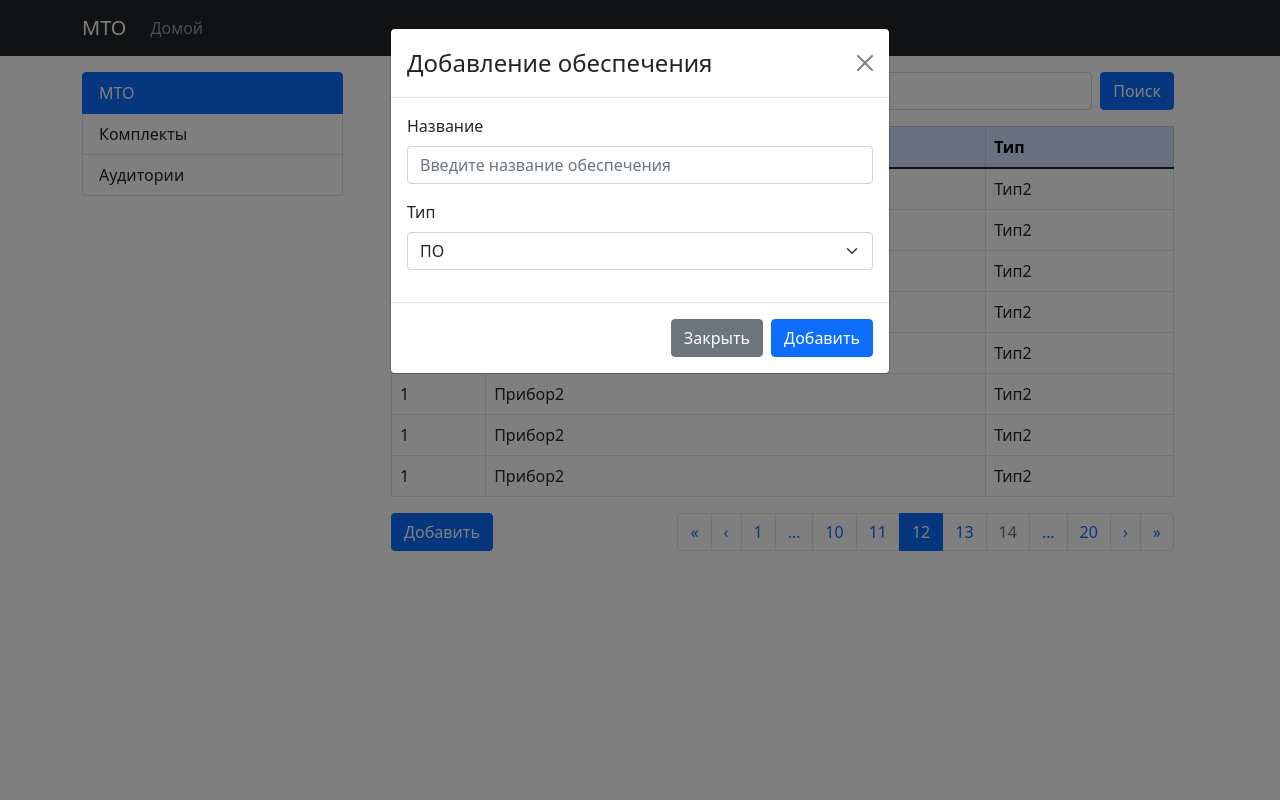
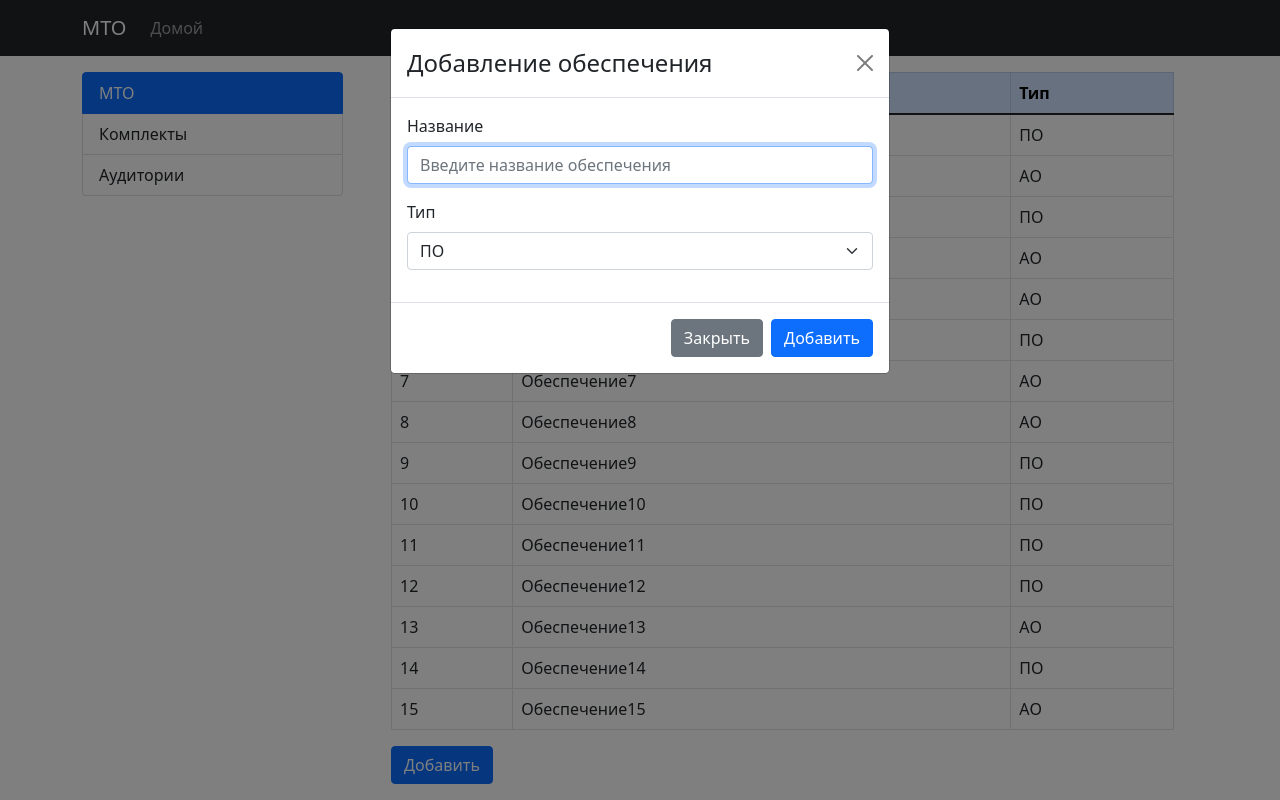
Before and after one commit to gambarov/ugatu-summer-practice, a React (Create React App) app: page / in a window 1280 px wide. Both pictures are taken after a click on the button "Добавить". Built offline with nearby package versions, Linux system fonts and the light colour scheme.

Commit message:
refactoring, add equipment adding function

```diff
--- a/src/components/EquipmentTable.tsx
+++ b/src/components/EquipmentTable.tsx
@@ -1,14 +1,6 @@
-import React, { useState } from 'react';
-import Container from 'react-bootstrap/Container';
+import React from 'react';
 import Table from 'react-bootstrap/Table';
 import { useTable, Column } from 'react-table'
-import Button from 'react-bootstrap/Button';
-import Form from 'react-bootstrap/Form';
-import FormControl from 'react-bootstrap/FormControl';
-import Row from 'react-bootstrap/Row';
-import Col from 'react-bootstrap/Col';
-import Pagination from 'react-bootstrap/Pagination';
-import AddItemModal from './AddItemModal';
 
 export interface EquipmentData {
     id: number;
@@ -19,6 +11,9 @@ export interface EquipmentData {
 interface Props {
     columns: Column<EquipmentData>[];
     data: EquipmentData[];
+    // addEquipment: (equipment: EquipmentData) => void;
+    // updateEquipment: (equipment: EquipmentData) => void;
+    // deleteEquipment: (id: number) => void;
 }
 
 const EquipmentTable: React.FC<Props> = ({ columns, data }) => {
@@ -34,31 +29,7 @@ const EquipmentTable: React.FC<Props> = ({ columns, data }) => {
         data,
     })
 
-    const [show, setShow] = useState(false);
-
-    const handleAddEquipment = () => {
-        setShow(true);
-    };
-
     return (
-        <>
-            <Container>
-                <Row className='mb-3'>
-                    <Col md='6'>
-                        <Button variant='primary'>Фильтрация</Button>
-                    </Col>
-                    <Col md='6'>
-                        <Form className="d-flex">
-                            <FormControl
-                                type="search"
-                                placeholder="Search"
-                                className="me-2"
-                                aria-label="Search"
-                            />
-                            <Button variant="primary">Поиск</Button>
-                        </Form>
-                    </Col>
-                </Row>
         <Table {...getTableProps()} className='table table-bordered'>
             <thead className='table table-primary'>
                 {headerGroups.map((headerGroup) => {
@@ -88,50 +59,6 @@ const EquipmentTable: React.FC<Props> = ({ columns, data }) => {
                 })}
             </tbody>
         </Table>
-                <Row>
-                    <Col md='3'>
-                        <Button variant='primary' onClick={() => { setShow(true) }}>Добавить</Button>
-                    </Col>
-                    <Col md='9' className='d-flex justify-content-end'>
-                        <Pagination>
-                            <Pagination.First />
-                            <Pagination.Prev />
-                            <Pagination.Item>{1}</Pagination.Item>
-                            <Pagination.Ellipsis />
-
-                            <Pagination.Item>{10}</Pagination.Item>
-                            <Pagination.Item>{11}</Pagination.Item>
-                            <Pagination.Item active>{12}</Pagination.Item>
-                            <Pagination.Item>{13}</Pagination.Item>
-                            <Pagination.Item disabled>{14}</Pagination.Item>
-
-                            <Pagination.Ellipsis />
-                            <Pagination.Item>{20}</Pagination.Item>
-                            <Pagination.Next />
-                            <Pagination.Last />
-                        </Pagination>
-                    </Col>
-                </Row>
-            </Container>
-
-            <AddItemModal title='Добавление обеспечения' show={show} setShow={setShow} onAction={handleAddEquipment}>
-                <Form>
-                    <Form.Group className="mb-3" controlId="formBasicEmail">
-                        <Form.Label>Название</Form.Label>
-                        <Form.Control type="text" placeholder="Введите название обеспечения" />
-                    </Form.Group>
-
-                    <Form.Group className="mb-3" controlId="formBasicPassword">
-                        <Form.Label>Тип</Form.Label>
-                        <Form.Select aria-label="Default select example">
-                            <option disabled>Выберите тип обеспечения</option>
-                            <option value="1">ПО</option>
-                            <option value="2">АО</option>
-                        </Form.Select>
-                    </Form.Group>
-                </Form>
-            </AddItemModal>
-        </>
     )
 }
 
--- /dev/null
+++ b/src/components/pages/Equipment.tsx
@@ -0,0 +1,102 @@
+import React, { useState } from 'react'
+import { Form, Container, Button, Col, FormControl, Pagination, Row } from 'react-bootstrap'
+import { Column } from 'react-table';
+import AddItemModal from '../AddItemModal'
+import EquipmentTable, { EquipmentData } from '../EquipmentTable';
+
+function generateEquipmentData(count: number): EquipmentData[] {
+    const data: EquipmentData[] = [];
+    for (let i = 0; i < count; i++) {
+        data.push({
+            id: i + 1,
+            name: `Обеспечение${i + 1}`,
+            type: Math.random() > 0.5 ? 'ПО' : 'АО'
+        });
+    }
+    return data;
+}
+
+const Equipment = () => {
+    const headers: Column<EquipmentData>[] = React.useMemo(() => [
+        {
+            Header: "#",
+            accessor: "id"
+        },
+        {
+            Header: "Наименование",
+            accessor: "name"
+        },
+        {
+            Header: "Тип",
+            accessor: "type",
+        }
+    ], []);
+
+    const [data, setData] = useState<EquipmentData[]>(generateEquipmentData(15));
+
+    const [show, setShow] = useState(false);
+
+    const [form, setForm] = useState<EquipmentData>({
+        id: 0,
+        name: '',
+        type: 'ПО'
+    });
+
+    const handleAddEquipment = () => {
+        addEquipment({...form, id: data.length + 1});
+    };
+
+    const addEquipment = (equipment: EquipmentData) => {
+        setData([...data, equipment]);
+    }
+
+    const updateEquipment = (equipment: EquipmentData) => {
+        setData(data.map(item => item.id === equipment.id ? equipment : item));
+    }
+
+    const deleteEquipment = (id: number) => {
+        setData(data.filter(item => item.id !== id));
+    }
+
+    return (
+        <Container>
+            <Row>
+                <Col md='12'>
+                    <EquipmentTable columns={headers} data={data} />
+                </Col>
+            </Row>
+            <Row>
+                <Col md='3'>
+                    <Button variant='primary' onClick={() => { setShow(true) }}>Добавить</Button>
+                </Col>
+            </Row>
+            <AddItemModal title='Добавление обеспечения' show={show} setShow={setShow} onAction={handleAddEquipment}>
+                <Form>
+                    <Form.Group className="mb-3" controlId="formBasicEmail">
+                        <Form.Label>Название</Form.Label>
+                        <Form.Control
+                            type="text"
+                            placeholder="Введите название обеспечения"
+                            onChange={(e) => { setForm({ ...form, name: e.target.value }) }}
+                            autoFocus
+                        />
+                    </Form.Group>
+
+                    <Form.Group className="mb-3" controlId="formBasicPassword">
+                        <Form.Label>Тип</Form.Label>
+                        <Form.Select aria-label="Default select example"
+                            onChange={
+                                (e) => { setForm({ ...form, type: e.target.value }) }
+                            }>
+                            <option disabled>Выберите тип обеспечения</option>
+                            <option value="ПО">ПО</option>
+                            <option value="АО">АО</option>
+                        </Form.Select>
+                    </Form.Group>
+                </Form>
+            </AddItemModal>
+        </Container>
+    )
+}
+
+export default Equipment
--- a/src/components/pages/Main.tsx
+++ b/src/components/pages/Main.tsx
@@ -1,35 +1,8 @@
 import React from 'react'
 import { Tab, Row, Col, ListGroup, Container } from 'react-bootstrap'
-import EquipmentTable, { EquipmentData } from '../EquipmentTable'
-import { Column } from 'react-table';
+import Equipment from './Equipment'
 
 const Main = () => {
-    const headers: Column<EquipmentData>[] = React.useMemo(() => [
-        {
-            Header: "#",
-            accessor: "id"
-        },
-        {
-            Header: "Наименование",
-            accessor: "name"
-        },
-        {
-            Header: "Тип",
-            accessor: "type",
-        }
-    ], []);
-
-    const data: EquipmentData[] = React.useMemo(() => [
-        { id: 1, name: 'Прибор2', type: 'Тип2' },
-        { id: 1, name: 'Прибор2', type: 'Тип2' },
-        { id: 1, name: 'Прибор2', type: 'Тип2' },
-        { id: 1, name: 'Прибор2', type: 'Тип2' },
-        { id: 1, name: 'Прибор2', type: 'Тип2' },
-        { id: 1, name: 'Прибор2', type: 'Тип2' },
-        { id: 1, name: 'Прибор2', type: 'Тип2' },
-        { id: 1, name: 'Прибор2', type: 'Тип2' },
-    ], []);
-
     return (
         <Container>
             <Tab.Container id="main-list-groups" defaultActiveKey="#mto">
@@ -50,7 +23,7 @@ const Main = () => {
                     <Col sm={9}>
                         <Tab.Content>
                             <Tab.Pane eventKey="#mto">
-                                <EquipmentTable columns={headers} data={data} />
+                                <Equipment/>
                             </Tab.Pane>
                             <Tab.Pane eventKey="#sets">
                                 ...
```
Lines whose indentation alone changed are shown as unchanged.
